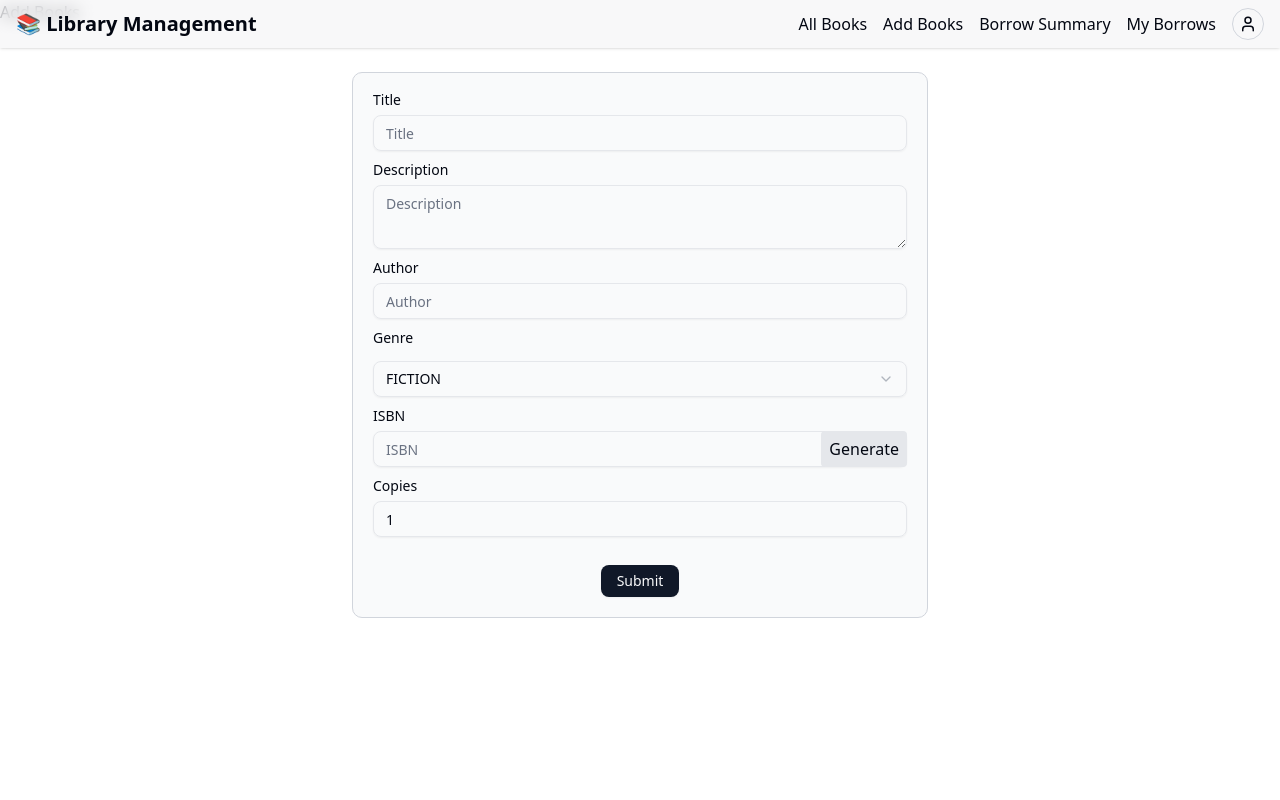
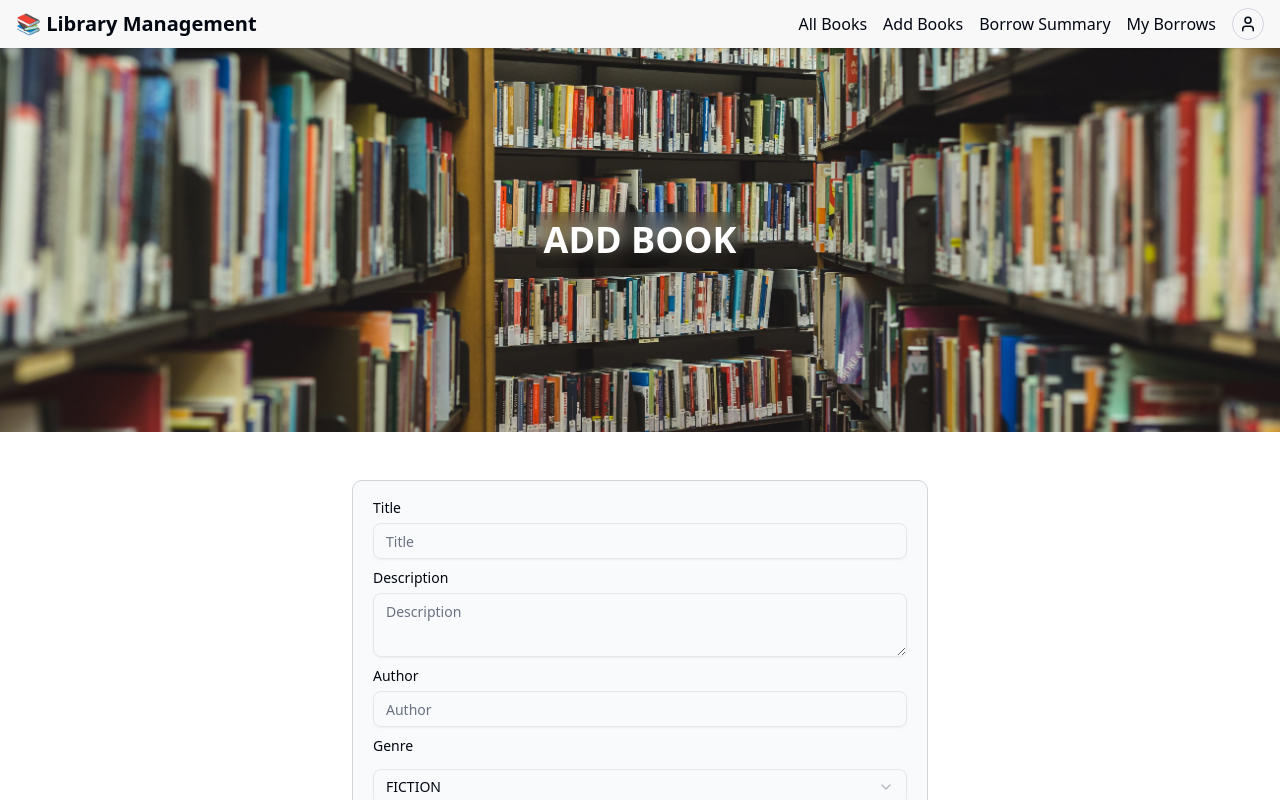
Before and after one commit to pxgacademy/Full-Stack-Minimal-Library-Management-System, a React (Vite) app in the folder frontend/: page /add-books in a window 1280 px wide. Shown: the top 800 px of the page. Built offline with nearby package versions, Linux system fonts and the light colour scheme.

Commit message:
added banner component

```diff
--- /dev/null
+++ b/frontend/src/components/Banner.tsx
@@ -0,0 +1,12 @@
+const Banner = ({ img, text }: { img: string; text: string }) => {
+  return (
+    <div className="w-full max-h-96 overflow-hidden relative flex items-center justify-center mt-12">
+      <img src={img} alt="banner" className="w-full h-full object-cover" />
+      <div className="text-4xl text-white font-bold absolute bg-black/20 p-2 rounded backdrop-blur-sm uppercase">
+        <h2>{text}</h2>
+      </div>
+    </div>
+  );
+};
+
+export default Banner;
--- a/frontend/src/pages/addBooks/AddBooks.tsx
+++ b/frontend/src/pages/addBooks/AddBooks.tsx
@@ -1,3 +1,4 @@
+import bannerImg2 from "@/assets/banner2.jpg";
 import { Button } from "@/components/ui/button";
 import {
   Form,
@@ -22,6 +23,7 @@ import { useState } from "react";
 import { useForm } from "react-hook-form";
 import { z } from "zod";
 import { zodResolver } from "@hookform/resolvers/zod";
+import Banner from "@/components/Banner";
 
 const schema = z.object({
   title: z.string().min(5, "Title must be at least 5 characters"),
@@ -71,7 +73,7 @@ const AddBooks = () => {
 
   return (
     <section>
-      Add Books
+      <Banner img={bannerImg2} text="Add Book" />
       <div className="px-4 mt-12">
         <Form {...form}>
           <form
--- a/frontend/src/pages/allBooks/AllBooks.tsx
+++ b/frontend/src/pages/allBooks/AllBooks.tsx
@@ -21,6 +21,7 @@ import {
   TableRow,
 } from "@/components/ui/table";
 import { Eye, ShoppingBag } from "lucide-react";
+import Banner from "@/components/Banner";
 
 const defaultValue = {
   filter: "ALL",
@@ -48,16 +49,8 @@ const AllBooks = () => {
 
   return (
     <section className="w-full mt-12">
-      <div className="w-full max-h-96 overflow-hidden relative flex items-center justify-center ">
-        <img
-          src={bannerImage}
-          alt="banner"
-          className="w-full h-full object-cover"
-        />
-        <div className="text-4xl text-white font-bold absolute bg-black/20 p-2 rounded backdrop-blur-sm">
-          <h2>ALL BOOKS</h2>
-        </div>
-      </div>
+      <Banner img={bannerImage} text="All Books" />
+
       <div className="px-4 mt-6">
         <div className="container mx-auto">
           <div className="grid grid-cols-2 md:grid-cols-4 max-w-3xl mx-auto gap-x-4 gap-y-2">
```
Also changed, not shown: frontend/src/assets/banner2.jpg (added).
